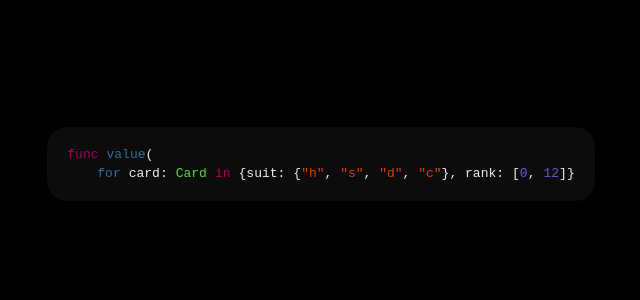
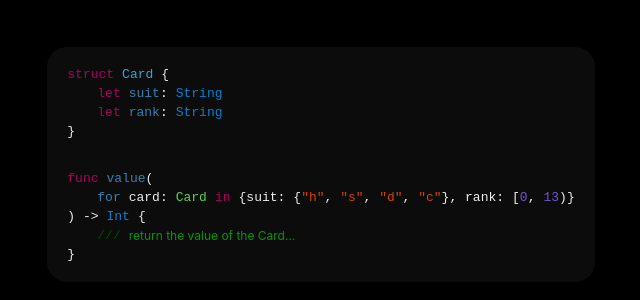
Before and after one commit to bmeikle56/premium-swift, a React (Create React App) app: page / in a window 1280 px wide. Shown: the part 236-536 px from the top of the page, without its empty margins (319-959 px from the left). Built offline with nearby package versions, Linux system fonts and the light colour scheme.

Commit message:
Complete first example

```diff
--- a/src/pages/home.js
+++ b/src/pages/home.js
@@ -5,13 +5,14 @@ import Loading from '../cmp/Loading'
 let palette = {
   white: 'rgb(255,255,255)',
   pink: 'rgba(186, 2, 100, 1)',
-  cyan: 'rgba(1, 205, 236, 1)',
-  fadedBlue: 'rgba(51, 122, 167, 1)',
-  deepBlue: 'rgba(0, 112, 182, 1)',
+  cyan: 'rgba(48, 182, 222, 1)',
+  fadedBlue: 'rgba(58, 139, 189, 1)',
+  deepBlue: 'rgba(3, 140, 225, 1)',
   green: 'rgba(95, 227, 83, 1)',
   orange: 'rgba(233, 70, 0, 1)',
   purple: 'rgba(126, 89, 228, 1)',
   comment: 'rgba(0, 166, 3, 1)',
+  darkComment: 'rgba(1, 81, 2, 1)',
 }
 
 function Home() {
@@ -27,6 +28,37 @@ function Home() {
       transition={{ delay: 1.2, duration: 2.0 }}
       >
         <div style={{background: 'rgb(13,13,13)', padding: 20, borderRadius: 20, display: 'flex', flexDirection: 'column', gap: 4}}>
+          <div style={{display: 'flex'}}>
+            <pre style={{color: palette.pink, display: 'inline', padding: 0, margin: 0}}>struct</pre>
+            <div style={{width: 8, padding: 0, margin: 0}}/>
+            <pre style={{color: palette.cyan, display: 'inline', padding: 0, margin: 0}}>Card</pre>
+            <div style={{width: 8, padding: 0, margin: 0}}/>
+            <pre style={{color: palette.white, display: 'inline', padding: 0, margin: 0}}>{'{'}</pre>
+          </div>
+          <div style={{display: 'flex'}}>
+            <div style={{width: 30, padding: 0, margin: 0}}/>
+            <pre style={{color: palette.pink, display: 'inline', padding: 0, margin: 0}}>{'let'}</pre>
+            <div style={{width: 8, padding: 0, margin: 0}}/>
+            <pre style={{color: palette.fadedBlue, display: 'inline', padding: 0, margin: 0}}>{'suit'}</pre>
+            <pre style={{color: palette.white, display: 'inline', padding: 0, margin: 0}}>{':'}</pre>
+            <div style={{width: 8, padding: 0, margin: 0}}/>
+            <pre style={{color: palette.deepBlue, display: 'inline', padding: 0, margin: 0}}>{'String'}</pre>
+          </div>
+          <div style={{display: 'flex'}}>
+            <div style={{width: 30, padding: 0, margin: 0}}/>
+            <pre style={{color: palette.pink, display: 'inline', padding: 0, margin: 0}}>{'let'}</pre>
+            <div style={{width: 8, padding: 0, margin: 0}}/>
+            <pre style={{color: palette.fadedBlue, display: 'inline', padding: 0, margin: 0}}>{'rank'}</pre>
+            <pre style={{color: palette.white, display: 'inline', padding: 0, margin: 0}}>{':'}</pre>
+            <div style={{width: 8, padding: 0, margin: 0}}/>
+            <pre style={{color: palette.deepBlue, display: 'inline', padding: 0, margin: 0}}>{'String'}</pre>
+          </div>
+          <div style={{display: 'flex'}}>
+            <pre style={{color: palette.white, display: 'inline', padding: 0, margin: 0}}>{'}'}</pre>
+          </div>
+          <div style={{display: 'flex'}}>
+            <div style={{height: 24, padding: 0, margin: 0}}/>
+          </div>
           <div style={{display: 'flex'}}>
             <pre style={{color: palette.pink, display: 'inline', padding: 0, margin: 0}}>func</pre>
             <div style={{width: 8, padding: 0, margin: 0}}/>
@@ -61,8 +93,24 @@ function Home() {
             <pre style={{color: palette.purple, display: 'inline', padding: 0, margin: 0}}>{'0'}</pre>
             <pre style={{color: palette.white, display: 'inline', padding: 0, margin: 0}}>{','}</pre>
             <div style={{width: 8, padding: 0, margin: 0}}/>
-            <pre style={{color: palette.purple, display: 'inline', padding: 0, margin: 0}}>{'12'}</pre>
-            <pre style={{color: palette.white, display: 'inline', padding: 0, margin: 0}}>{']'}</pre>
+            <pre style={{color: palette.purple, display: 'inline', padding: 0, margin: 0}}>{'13'}</pre>
+            <pre style={{color: palette.white, display: 'inline', padding: 0, margin: 0}}>{')'}</pre>
+            <pre style={{color: palette.white, display: 'inline', padding: 0, margin: 0}}>{'}'}</pre>
+          </div>
+          <div style={{display: 'flex'}}>
+            <pre style={{color: palette.white, display: 'inline', padding: 0, margin: 0}}>{') ->'}</pre>
+            <div style={{width: 8, padding: 0, margin: 0}}/>
+            <pre style={{color: palette.deepBlue, display: 'inline', padding: 0, margin: 0}}>Int</pre>
+            <div style={{width: 8, padding: 0, margin: 0}}/>
+            <pre style={{color: palette.white, display: 'inline', padding: 0, margin: 0}}>{'{'}</pre>
+          </div>
+          <div style={{display: 'flex', alignItems: 'center'}}>
+            <div style={{width: 30, padding: 0, margin: 0}}/>
+            <pre style={{color: palette.darkComment, display: 'inline', padding: 0, margin: 0}}>{'///'}</pre>
+            <div style={{width: 8, padding: 0, margin: 0}}/>
+            <p style={{color: palette.comment, display: 'inline', padding: 0, margin: 0, fontSize: 12}}>{'return the value of the Card...'}</p>
+          </div>
+          <div style={{display: 'flex'}}>
             <pre style={{color: palette.white, display: 'inline', padding: 0, margin: 0}}>{'}'}</pre>
           </div>
         </div>
@@ -75,19 +123,6 @@ function Home() {
 func login(username: String in {#"^(?=.*\d)[A-Za-z\d]{8,}$"#}, password: String) async -> Bool {
     /// request the server validate the username and password...
 }
-
-----------------
-
-struct Card {
-    let suit: String
-    let rank: String
-}
-
-func value(
-    for card: Card in {suit: {"h", "s", "d", "c"}, rank: [0, 12]}
-) -> Int {
-    /// return the value of the Card...
-}
 */
 
 export default Home
```
